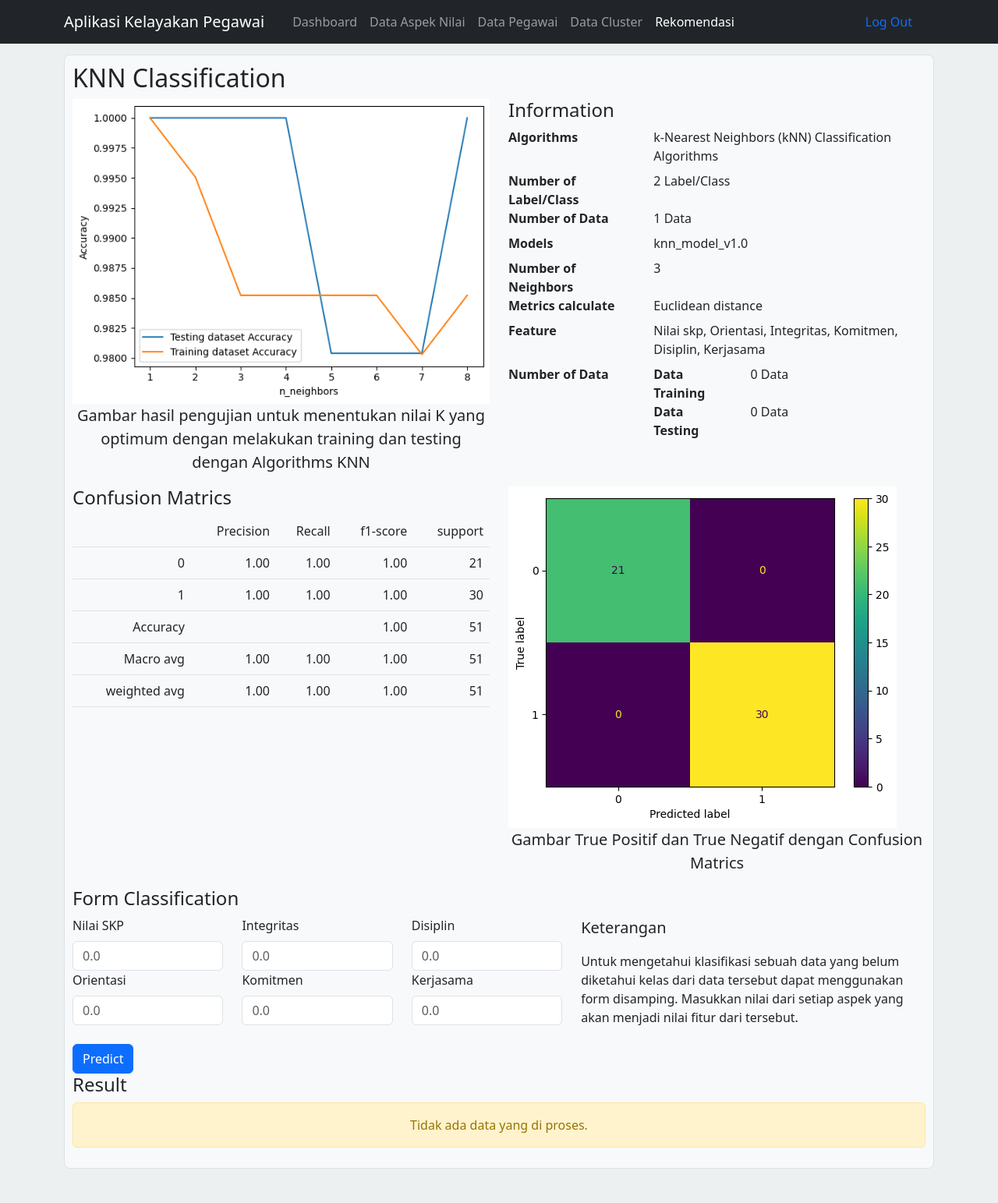
After one commit to junanda/aplikasi-GQ, a Flask app: page /predict/ in a window 1280 px wide. The commit adds this page. Shown: the whole page at 78% size. Run offline with Flask 2, Linux system fonts and the light colour scheme; the visitor is signed in with stand-in values (Sample User, id 1); tables that the repository leaves empty hold one stand-in row (values such as "Sample post"); parts of the project's set-up code (start-up, migrations or seed data) failed here and were passed over; some libraries are stand-ins or nearby versions.

Commit message:
feat: classification algorithms

```diff
--- a/src/blueprint/clustering_engine.py
+++ b/src/blueprint/clustering_engine.py
@@ -1,5 +1,4 @@
 from flask import Blueprint, render_template, redirect, url_for
-from sqlalchemy.orm import sessionmaker
 from ..tools import authentication
 from ..main import db
 from sklearn.cluster import KMeans
@@ -17,7 +16,7 @@ def index(pg=0):
     l_active = 'active'
     disabled = True
     # query data cluster dengan pagination
-    query = f"select id_aspek, nilai_skp, orientasi, integritas, komitmen, disiplin, kerjasama, label from nilai_aspek_pegawai where label != 'none' limit 15 offset {str(int(pg)*15)}"
+    query = f"select id_aspek, nilai_skp, orientasi, integritas, komitmen, disiplin, kerjasama, label from nilai_aspek_pegawai where label != 'none' limit 20 offset {str(int(pg)*20)}"
     # query untuk mengambil seluruh data nilai_aspek_pegawai
     query2 = "select * from nilai_aspek_pegawai where label !=''"
     dataPag = db.engine.execute(query).fetchall()
@@ -28,7 +27,7 @@ def index(pg=0):
     dataCluster1 = db.engine.execute("select * from nilai_aspek_pegawai where label='0'").fetchall()
     dataCluster2 = len(countRow) - len(dataCluster1)
     data_no_label = len(allData) - len(countRow)
-    totalPage = math.ceil(len(countRow)/15)
+    totalPage = math.ceil(len(countRow)/20)
     if int(pg) > 0 and int(pg) <= totalPage:
         disabled = False
     return render_template(
--- a/src/blueprint/pred_engine.py
+++ b/src/blueprint/pred_engine.py
@@ -1,9 +1,53 @@
-from flask import Blueprint
+from flask import Blueprint, render_template, request
+from ..tools import authentication
+from ..main import db
+from ..main import model_knn
+import pandas as pd
 
 
 predict = Blueprint('predict', __name__, url_prefix='/predict')
 
 
 # index predict
+@predict.route('/', methods=['GET', 'POST'])
+@authentication
+def index():
+    l_active = 'active'
+    all_data = db.engine.execute("select * from nilai_aspek_pegawai where label !='' ").fetchall()
+    train = int(len(all_data) * 0.8)
+    test = int(len(all_data)*0.2)
+    if request.method == 'POST':
+        predict = 'kompeten'
+        data_test = pd.DataFrame(columns=['NILAI SKP', 'ORIENTASI', 'INTEGRITAS', 'KOMITMEN', 'DISIPLIN', 'KERJASAMA'])
+        data_test = [
+            [
+                float(request.form['nilai_skp']),
+                float(request.form['orientasi']),
+                float(request.form['integritas']),
+                float(request.form['komitmen']),
+                float(request.form['disiplin']),
+                float(request.form['kerjasama'])
+            ]
+        ]
+        result_prediksi = model_knn.predict(data_test)
+        del data_test
+        if result_prediksi[0] != 0:
+            predict = 'tidak kompeten'
+
+        return render_template(
+            'classification_view.html',
+            active_e=l_active,
+            alldata=len(all_data),
+            data_train=train,
+            data_test=test,
+            predict=predict
+        )
+    return render_template(
+        'classification_view.html',
+        active_e=l_active,
+        alldata=len(all_data),
+        data_train=train,
+        data_test=test
+        )
 # predict classification
 # show class predict
--- /dev/null
+++ b/src/templates/classification_view.html
@@ -0,0 +1,164 @@
+{% extends "dashboard.html" %}
+{% block body %}
+    <div class="bg-light border rounded-3" style="padding: 10px;min-height: 800px;">
+        <h2>KNN Classification</h2>
+        <div class="row">
+            <div class="col-6">
+                <img src="{{ url_for('static',filename='images/find_fit_k.png') }}" alt="k optimum" class="img-fluid">
+                <p class="lead text-center">
+                    Gambar hasil pengujian untuk menentukan nilai K yang optimum dengan melakukan training dan testing dengan Algorithms KNN
+                </p>
+            </div>
+            <div class="col-6">
+                <h4>Information</h4>
+                <dl class="row">
+                    <dt class="col-sm-4">Algorithms</dt>
+                    <dd class="col-sm-8">k-Nearest Neighbors (kNN) Classification Algorithms</dd>
+
+                    <dt class="col-sm-4">Number of Label/Class</dt>
+                    <dd class="col-sm-8">2 Label/Class</dd>
+
+                    <dt class="col-sm-4">Number of Data</dt>
+                    <dd class="col-sm-8">{{alldata}} Data</dd>
+
+                    <dt class="col-sm-4">Models </dt>
+                    <dd class="col-sm-8">knn_model_v1.0</dd>
+
+                    <dt class="col-sm-4">Number of Neighbors </dt>
+                    <dd class="col-sm-8">3</dd>
+
+                    <dt class="col-sm-4">Metrics calculate</dt>
+                    <dd class="col-sm-8">Euclidean distance</dd>
+
+                    <dt class="col-sm-4">Feature</dt>
+                    <dd class="col-sm-8">Nilai skp, Orientasi, Integritas, Komitmen, Disiplin, Kerjasama</dd>
+
+                    <dt class="col-sm-4">Number of Data</dt>
+                    <dd class="col-sm-8">
+                        <dl class="row">
+                            <dt class="col-sm-4">Data Training</dt>
+                            <dd class="col-sm-8">{{data_train}} Data</dd>
+                            <dt class="col-sm-4">Data Testing</dt>
+                            <dd class="col-sm-8">{{data_test}} Data</dd>
+                        </dl>
+                    </dd>
+
+                </dl>
+            </div>
+            <br/>
+            <div class="col-6">
+                <h4>Confusion Matrics</h4>
+                <table class="table">
+                    <thead style="text-align: right;">
+                        <tr>
+                            <td></td>
+                            <td>Precision</td>
+                            <td>Recall</td>
+                            <td>f1-score</td>
+                            <td>support</td>
+                        </tr>
+                    </thead>
+                    <tbody style="text-align: right;">
+                        <tr>
+                            <td>0</td>
+                            <td>1.00</td>
+                            <td>1.00</td>
+                            <td>1.00</td>
+                            <td>21</td>
+                        </tr>
+                        <tr>
+                            <td>1</td>
+                            <td>1.00</td>
+                            <td>1.00</td>
+                            <td>1.00</td>
+                            <td>30</td>
+                        </tr>
+                        <tr>
+                            <td>Accuracy</td>
+                            <td colspan="2"></td>
+                            <td>1.00</td>
+                            <td>51</td>
+                        </tr>
+                        <tr>
+                            <td>Macro avg</td>
+                            <td>1.00</td>
+                            <td>1.00</td>
+                            <td>1.00</td>
+                            <td>51</td>
+                        </tr>
+                        <tr>
+                            <td>weighted avg</td>
+                            <td>1.00</td>
+                            <td>1.00</td>
+                            <td>1.00</td>
+                            <td>51</td>
+                        </tr>
+                    </tbody>
+                </table>
+            </div>
+            <div class="col-6">
+                <img src="{{ url_for('static',filename='images/cf_matrics.png') }}" alt="Confusion Matrics" class="img-fluid justify-content-center">
+                <p class="lead text-center">
+                    Gambar True Positif dan True Negatif dengan Confusion Matrics
+                </p>
+            </div>
+        </div>
+        <div class="row mt-20">
+            <h4>Form Classification</h4>
+            <div class="col-7">
+                <form action="{{request.path }}" method="post">
+                    <div class="row align-items-start">
+                        <div class="col-4">
+                            <div>
+                                <label for="nilai skp" class="form-label">Nilai SKP</label>
+                                <input type="number" step=any class="form-control" id="nilai_skp" name="nilai_skp" placeholder="0.0" required>
+                            </div>
+                            <div>
+                                <label for="nilai orientasi" class="form-label">Orientasi</label>
+                                <input type="number" step=any class="form-control" id="orientasi" name="orientasi" placeholder="0.0" required>
+                            </div>
+                        </div>
+                        <div class="col-4">
+                            <div>
+                                <label for="nilai integritas" class="form-label">Integritas</label>
+                                <input type="number" step=any class="form-control" id="integritas" name="integritas" placeholder="0.0" required>
+                            </div>
+                            <div>
+                                <label for="nilai komitmen" class="form-label">Komitmen</label>
+                                <input type="number" step=any class="form-control" id="komitmen" name="komitmen" placeholder="0.0" required>
+                            </div>
+                        </div>
+                        <div class="col-4">
+                            <div>
+                                <label for="nilai disiplin" class="form-label">Disiplin</label>
+                                <input type="number" step=any class="form-control" id="disiplin" name="disiplin" placeholder="0.0" required>
+                            </div>
+                            <div>
+                                <label for="nilai kerjasama" class="form-label">Kerjasama</label>
+                                <input type="number" step=any class="form-control" id="kerjasama" name="kerjasama" placeholder="0.0" required>
+                            </div>
+                        </div>
+                    </div>
+                    <br/>
+                    <button type="submit" class="btn btn-primary">Predict</button>
+                </form>
+            </div>
+            <div class="col-5">
+                <p class="lead">Keterangan</p>
+                <p>Untuk mengetahui klasifikasi sebuah data yang belum diketahui kelas dari data tersebut dapat menggunakan form disamping. Masukkan nilai dari setiap aspek yang akan menjadi nilai fitur dari tersebut.</p>
+            </div>
+            <div class="col-12">
+                <h4>Result</h4>
+                {% if predict%}
+                    <p class="alert alert-primary text-center">
+                        Prediksi class dari data adalah : <b>{{predict}}</b>
+                    </p>
+                {% else %}
+                    <p class="alert alert-warning text-center">
+                        Tidak ada data yang di proses.
+                    </p>
+                {% endif %}
+            </div>
+        </div>
+    </div>
+{% endblock body %}
--- a/src/templates/dashboard.html
+++ b/src/templates/dashboard.html
@@ -37,7 +37,7 @@
               <a href="/clustering" class="nav-link {{active_d}}">Data Cluster</a>
             </li>
             <li class="nav-item">
-              <a href="#" class="nav-link {{active_e}}">Rekomendasi</a>
+              <a href="/predict" class="nav-link {{active_e}}">Rekomendasi</a>
             </li>
           </ul>
           <ul class="nav">
@@ -49,11 +49,11 @@
       </div>
     </div>
   </nav>
-  <div class="container" style="margin-top:70px;">
+  <div class="container" style="margin-top:70px;padding-bottom:20px;">
     {% block body %}
     {% endblock %}
   </div>
-
+  <br/>
   <script src="{{url_for('static',filename='js/bootstrap.bundle.min.js')}}"></script>
 </body>
 
--- /dev/null
+++ b/src/templates/home_page.html
@@ -0,0 +1,5 @@
+{% extends "dashboard.html" %}
+{% block body %}
+<div class="bg-light border rounded-3" style="padding: 10px;min-height: 800px;">
+</div>
+{% endblock %}
```
Also changed, not shown: src/blueprint/dashboard.py (+4 -4 lines), src/templates/clustering_view.html (+39 -2 lines).
